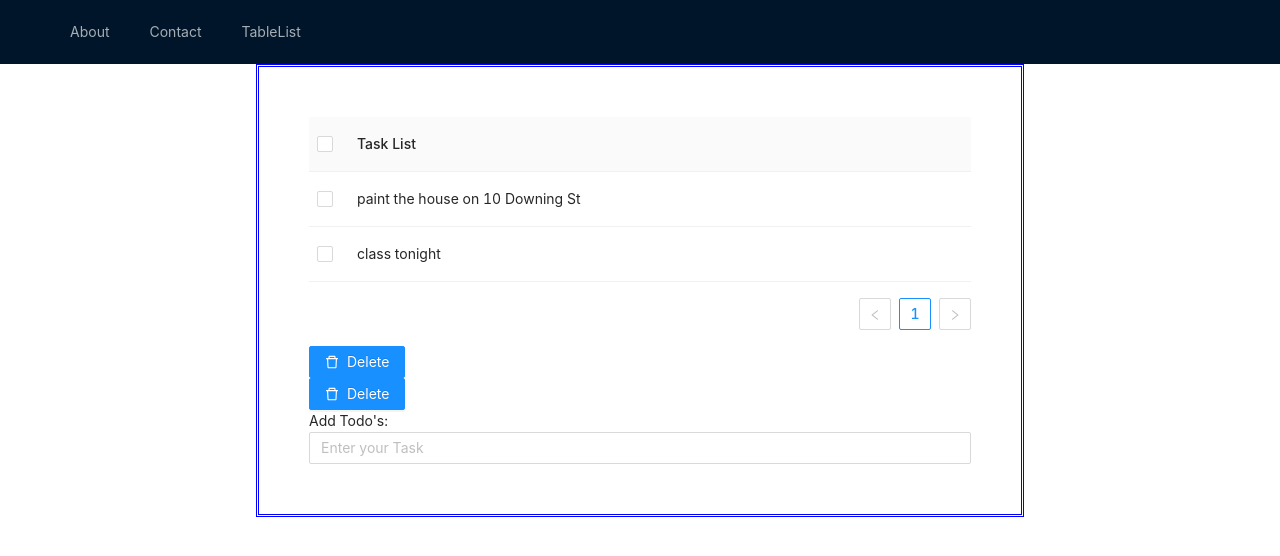
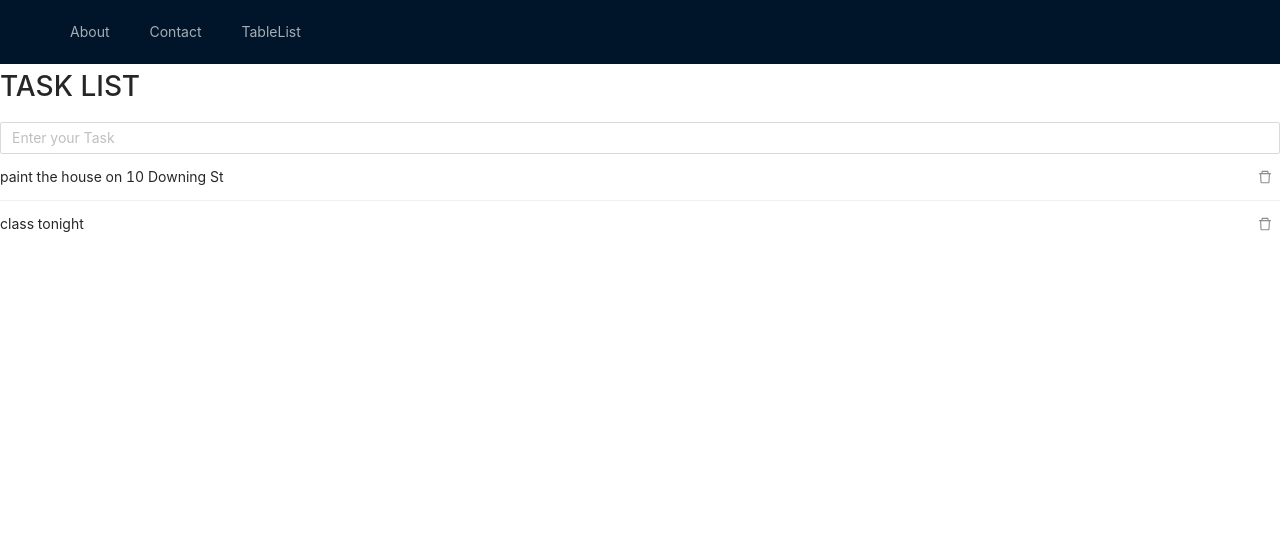
Before and after one commit to jarodri01/classProject3, a React (Create React App) app: page /TableList in a window 1280 px wide. Shown: the top 556 px of the page. Built offline with nearby package versions, Linux system fonts and the light colour scheme.

Commit message:
change Table list layout

```diff
--- a/src/components/TableList.js
+++ b/src/components/TableList.js
@@ -1,9 +1,7 @@
-import { Table } from "antd"
-import React from'react';
-import Todos from './Todos'
-import AddTodo from './AddTodo'
-
-
+import React from "react";
+import {  Input, List,  } from "antd";
+import { DeleteOutlined } from '@ant-design/icons';
+import "antd/dist/antd.css";
 
 const rowSelection = {
   onChange: (selectedRowKeys, selectedRows) => {
@@ -15,15 +13,19 @@ const rowSelection = {
     name: record.name,
   }),
 };
-class TableList extends React.Component {
-    constructor(props){
+
+
+export default class DemoTodo extends React.Component {
+  constructor(props) {
     super(props);
+
     this.state = {
-        todos :[
+      todos: [
         {
           id: 1,
           key: '1',
-                content: 'paint the house on 10 Downing St'
+          content: 'paint the house on 10 Downing St',
+
 
 
           },
@@ -31,6 +33,7 @@ class TableList extends React.Component {
           id: 2,
           key: '2',
           content: 'class tonight',
+
 
           },
 
@@ -41,56 +44,97 @@ class TableList extends React.Component {
           title: 'Task List',
           dataIndex: 'content',
           key: 'content',
+
           },
       ]
-}
-    }
-deleteTodo = (id) => {
-  const todos = this.state.todos.filter(todo => {
-    return todo.id !== id
-  });
-  this.setState({
-    todos
-  });
-}
-addTodo =(todo)=>{
-        todo.id = Math.random();
-        let todos = [...this.state.todos, todo];
-        this.setState({
-            todos
-        });
+    };
   }
 
+  handlePressEnter = e => {
+    // Create a todo object containing its index, content,
+
+    const todo = {
+      index: this.state.todos.length,
+      content: e.target.value,
+
+    };
+
+    // Add the new todo to our array
+    const newTodos = this.state.todos.concat(todo);
+
+    this.setState({
+      todos: newTodos
+    });
+
+    // Clear input
+    e.target.value = "";
+  };
+
+  removeTodo = index => {
+    let newTodos = [...this.state.todos];
+
+    // Remove element
+    newTodos.splice(index, 1);
+
+    // Decrement greater indexes
+    for (let i = index; i < newTodos.length; i++) {
+      newTodos[i].index -= 1;
+    }
+
+    // Update state
+    this.setState({
+      todos: newTodos
+    });
+  };
 
 
 
 
   render() {
- // {this.state.todos.map(({todoList})=>{
+    return (
+      <div className="todoContainer">
+        <h1>TASK LIST</h1>
 
-  return(
+        <Input
+          placeholder="Enter your Task"
+          onPressEnter={this.handlePressEnter}
+        />
 
-  <div className= 'container'>
+        <List
+          // emptyText sets the text to display in an empty list
+          locale={{ emptyText: "Please add more tasks."}}
+          rowSelection={{type: rowSelection}}
 
-    <Table
-
-     rowSelection={{type: rowSelection}}
           dataSource={this.state.todos}
-     columns={this.state.columns}/>
-
-     <Todos
-      todos={this.state.todos}
-      deleteTodo={this.deleteTodo}/>
-
-    <AddTodo
-     addTodo={this.addTodo}/>
-
+          renderItem={item => (
+            <TodoItem
+              todo={item}
+              removeTodo={this.removeTodo}
+            />
+          )}
+        />
       </div>
-  //})}
-      )
+    );
   }
 }
 
+class TodoItem extends React.Component {
+  remove = () => {
+    // Remove this TodoItem
+    this.props.removeTodo(this.props.todo.index);
+  };
 
 
-  export default TableList;
+  render() {
+    return (
+      <List.Item
+        actions={[
+
+          <DeleteOutlined type="DeleteOutlined" theme="filled" onClick={this.remove} />
+        ]}
+      >
+        {this.props.todo.content}
+      </List.Item>
+    );
+  }
+}
```
Lines whose indentation alone changed are shown as unchanged.
